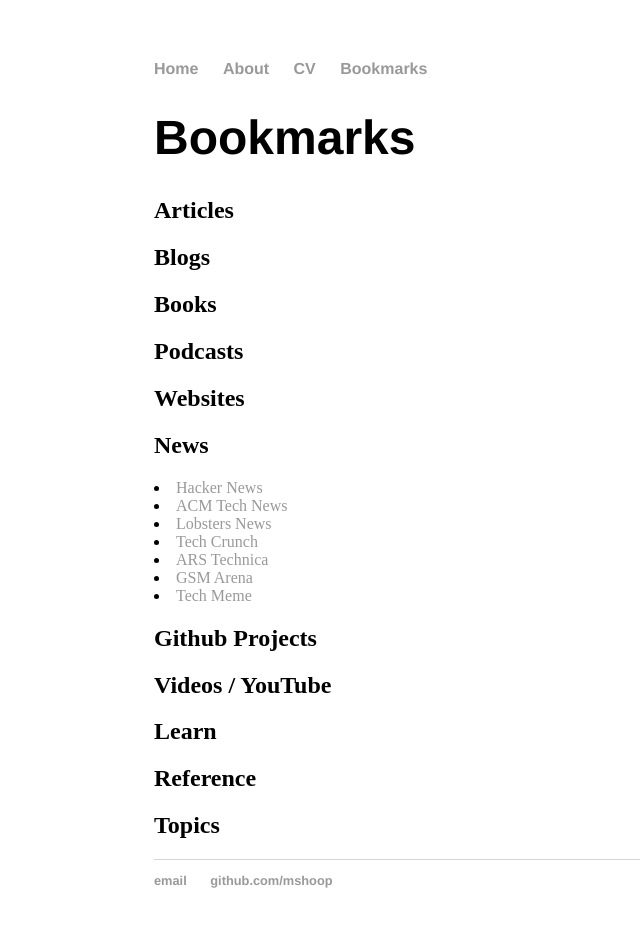
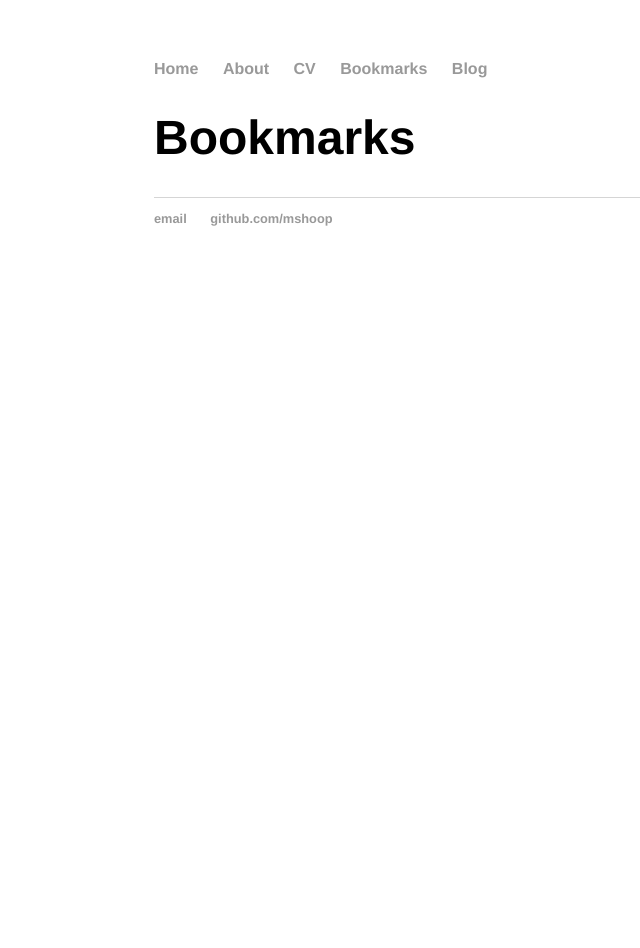
Before and after one commit to mshoop/mshoop.github.io, a Jekyll site: the page built from bookmarks/index.html, in a window 1280 px wide. Shown: the whole page, without its empty margins (38-678 px from the left). Built offline with Jekyll 4.4.1, drawn with Linux system fonts in a browser that asks for light colours; after the commit the page ends 900 px from its top, so only the background shows below that.

Commit message:
edits for cleanup

```diff
--- a/_layouts/default.html
+++ b/_layouts/default.html
@@ -14,7 +14,7 @@
             <li><a href="/about">About</a></li>
             <li><a href="/cv">CV</a></li>
             <li><a href="/bookmarks">Bookmarks</a></li>
-            <!-- <li><a href="/blog">Blog</a></li> -->
+            <li><a href="/blog">Blog</a></li>
         </ul>
     </nav>
     <div class="container">
--- a/bookmarks/index.html
+++ b/bookmarks/index.html
@@ -1,40 +1,9 @@
 ---
 layout: default
 title: Bookmarks
-description: description...
+description: useful bookmarks
 ---
 
 <div class="bookmarks">
     <h1>Bookmarks</h1>
-
-        <h2>Articles</h2>
-
-        <h2>Blogs</h2>
-
-        <h2>Books</h2>
-
-        <h2>Podcasts</h2>
-
-        <h2>Websites</h2>
-
-        <h2>News</h2>
-        <!-- <a href="URL">clickable text</a> -->
-            <li><a href="https://news.ycombinator.com/">Hacker News</a></li>
-            <li><a href="https://technews.acm.org/">ACM Tech News</a></li>
-            <li><a href="https://lobste.rs/">Lobsters News</a></li>
-            <li><a href="https://techcrunch.com/">Tech Crunch</a></li>
-            <li><a href="https://arstechnica.com/news/">ARS Technica</a></li>
-            <li><a href="https://www.gsmarena.com/news.php3">GSM Arena</a></li>
-            <li><a href="https://www.techmeme.com/">Tech Meme</a></li>
-
-        <h2>Github Projects</h2>
-
-        <h2>Videos / YouTube</h2>
-
-        <h2>Learn</h2>
-
-        <h2>Reference</h2>
-
-        <h2>Topics</h2>
-
 </div>
```
Also changed, not shown: cv/index.html (indentation only).
